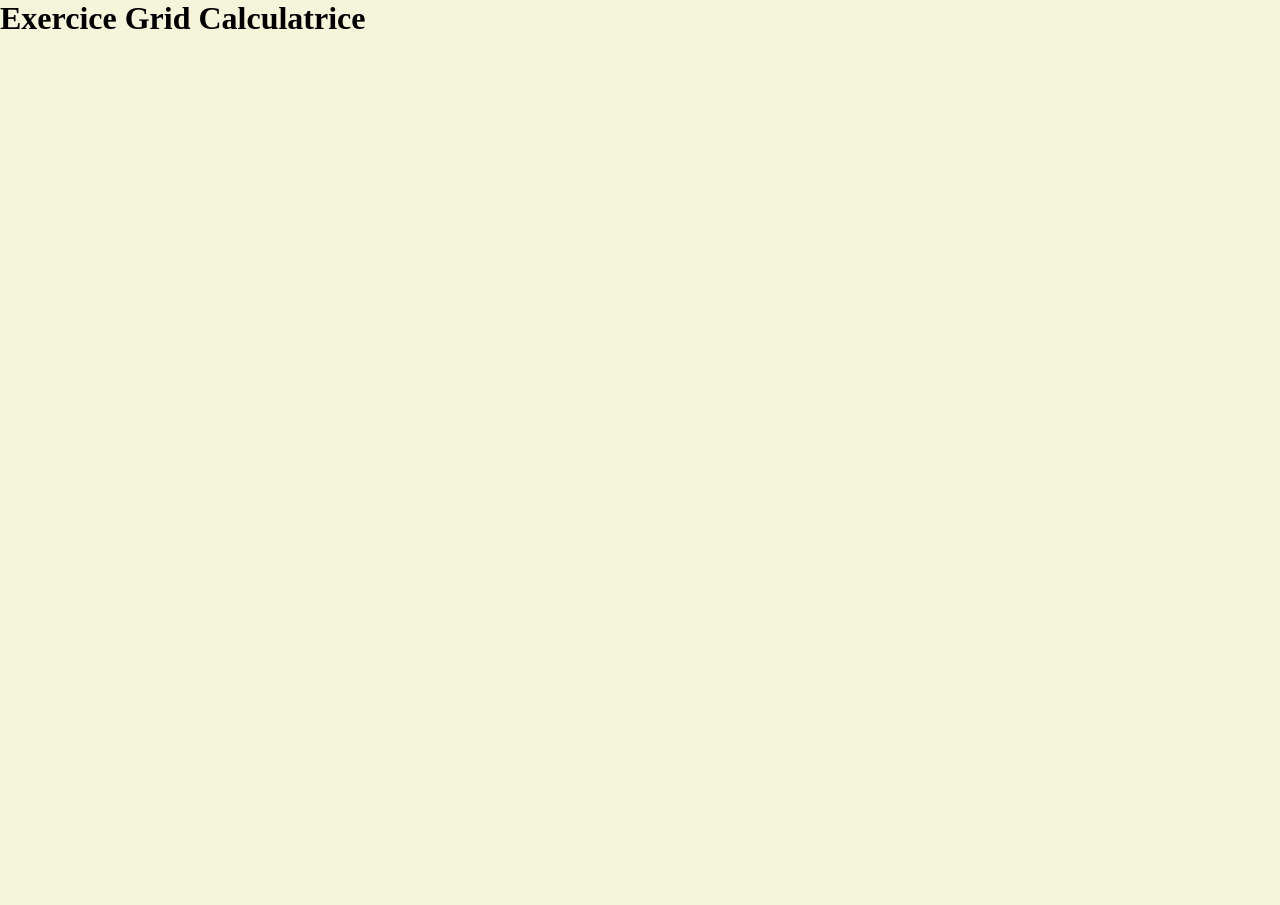
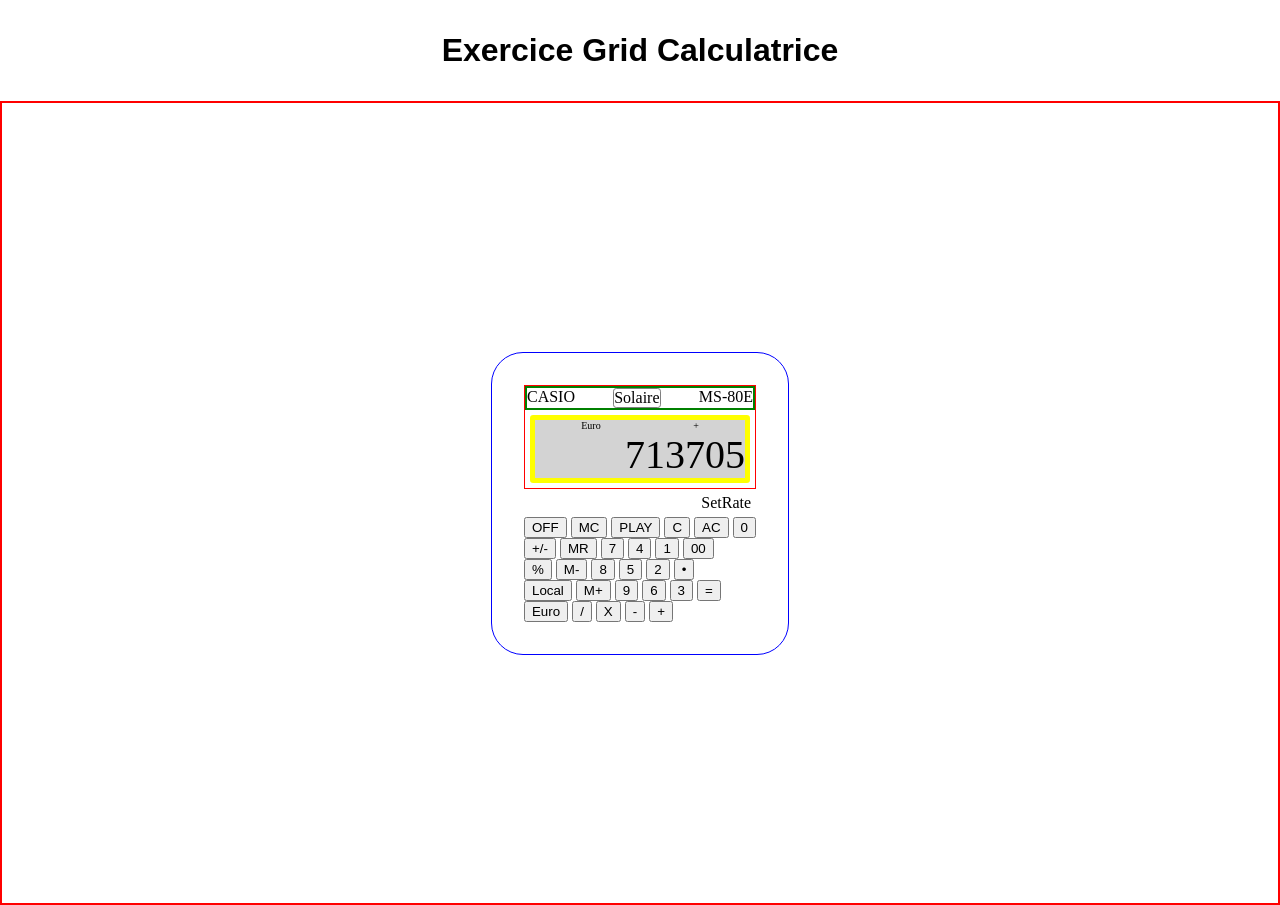
Before and after one commit to danielaraux/exo-grid-calculatrice, a plain HTML site: page index.html in a window 1280 px wide. Before the commit the page ends 800 px from the top, so only its background shows below. Drawn offline with Linux system fonts and the light colour scheme.

Commit message:
calculatrice-remplie

```diff
--- a/assets/style.css
+++ b/assets/style.css
@@ -1,4 +1,67 @@
 * {
     margin: 0;
-    background-color: beige;
 }
+
+h1 {
+    text-align: center;
+    padding: 2rem;
+    font-family: Arial, Helvetica, sans-serif;
+}
+
+.centrage-calculette {
+    border: 2px solid red;
+    height: 100vh;
+    display: flex;
+    justify-content: center;
+    align-items: center;
+}
+
+.calculette {
+    border: 1px solid blue;
+    border-radius: 2rem;
+    padding: 2rem;
+
+}
+
+.partie-haute {
+    border: 1px solid red;
+}
+
+.ligne-casio {
+    border: 2px solid green;
+    display: flex;
+    justify-content: space-between;
+}
+
+.solaire {
+    border: 1px solid grey;
+    border-radius: 0.2rem;
+}
+
+.cadran {
+    border: 5px solid yellow;
+    background-color: lightgrey;
+    border-radius: 0.2rem;
+    margin: 5px;
+}
+
+.ligne-type {
+    display: flex;
+    justify-content: space-around;
+    font-size: 10px;
+}
+
+.chiffres {
+    display: flex;
+    justify-content: end;
+    font-size: 40px;
+}
+
+
+
+
+.bouton-type {
+    display: flex;
+    justify-content: end;
+    margin: 5px;
+}
--- a/index.html
+++ b/index.html
@@ -12,6 +12,74 @@
 
     <h1>Exercice Grid Calculatrice</h1>
 
+    <div class="centrage-calculette">
+        <div class="calculette">
+            <div class="partie-haute">
+                <div class="ligne-casio">
+                    <div class="casio">CASIO</div>
+                    <div class="solaire">Solaire</div>
+                    <div class="modele">MS-80E</div>
+                </div>
+                <div class="cadran">
+                    <div class="ligne-type">
+                        <div class="euro">Euro</div>
+                        <div class="symbole">+</div>
+                    </div>
+                    <div class="chiffres">713705</div>
+                </div>
+            </div>
+            <div class="partie-basse">
+                <div class="bouton-type">
+                    <div class="set">Set</div>
+                    <div class="rate">Rate</div>
+                </div>
+                <div class="boutons">
+                    <div class="colonne-1">
+                        <button>OFF</button>
+                        <button>MC</button>
+                        <button>PLAY</button>
+                        <button>C</button>
+                        <button>AC</button>
+                        <button>0</button>
+                    </div>
+                    <div class="colonne-2">
+                        <button>+/-</button>
+                        <button>MR</button>
+                        <button>7</button>
+                        <button>4</button>
+                        <button>1</button>
+                        <button>00</button>
+                    </div>
+
+                    <div class="colonne-3">
+                        <button>%</button>
+                        <button>M-</button>
+                        <button>8</button>
+                        <button>5</button>
+                        <button>2</button>
+                        <button>•</button>
+                    </div>
+
+                    <div class="colonne-4">
+                        <button>Local</button>
+                        <button>M+</button>
+                        <button>9</button>
+                        <button>6</button>
+                        <button>3</button>
+                        <button>=</button>
+                    </div>
+                    <div class="colonne-5">
+                        <button>Euro</button>
+                        <button>/</button>
+                        <button>X</button>
+                        <button>-</button>
+                        <button>+</button>
+                    </div>
+                </div>
+            </div>
+        </div>
+    </div>
+
 
 </body>
 
```
Also changed, not shown: exercice-grid.png (added).
